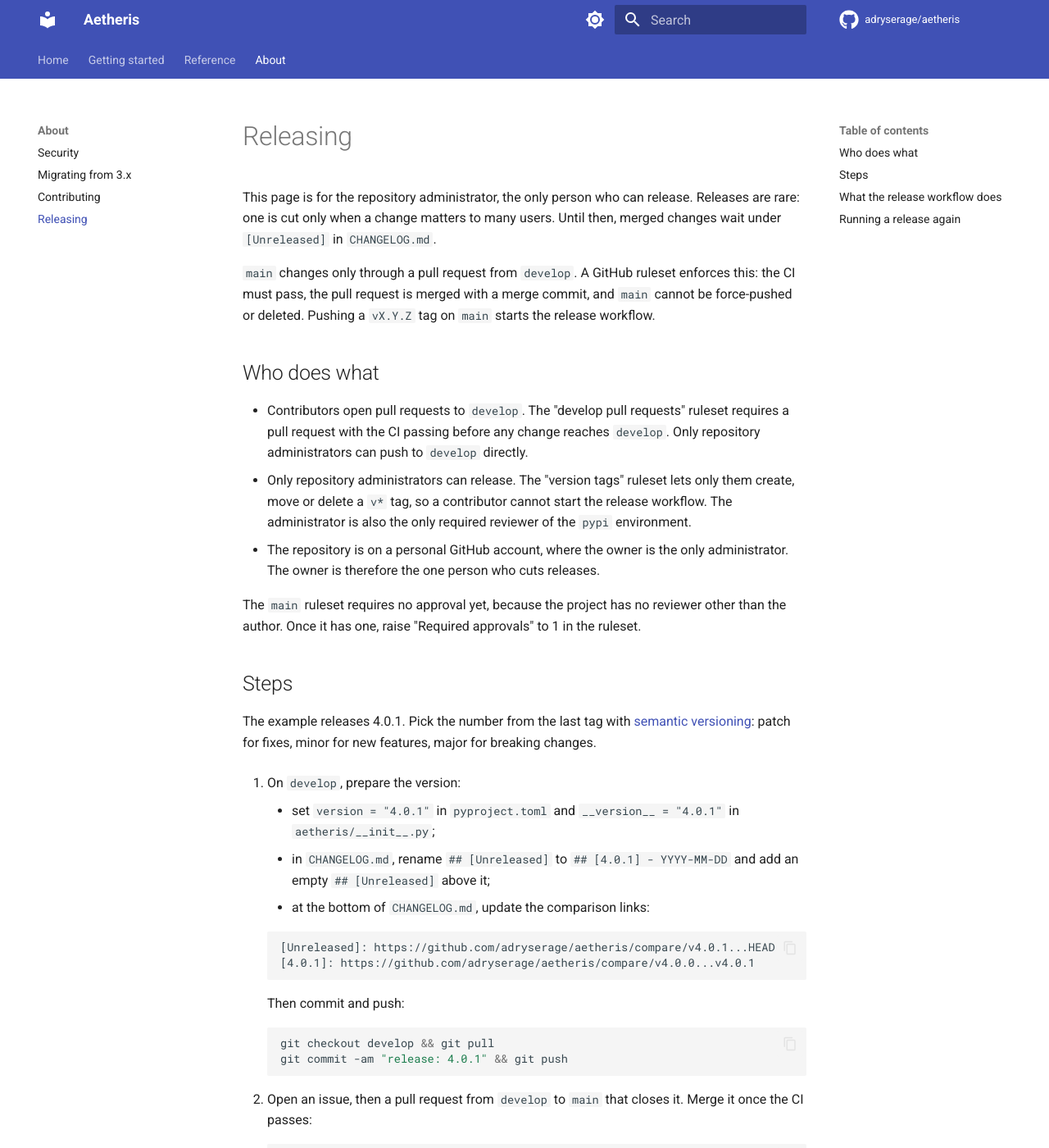
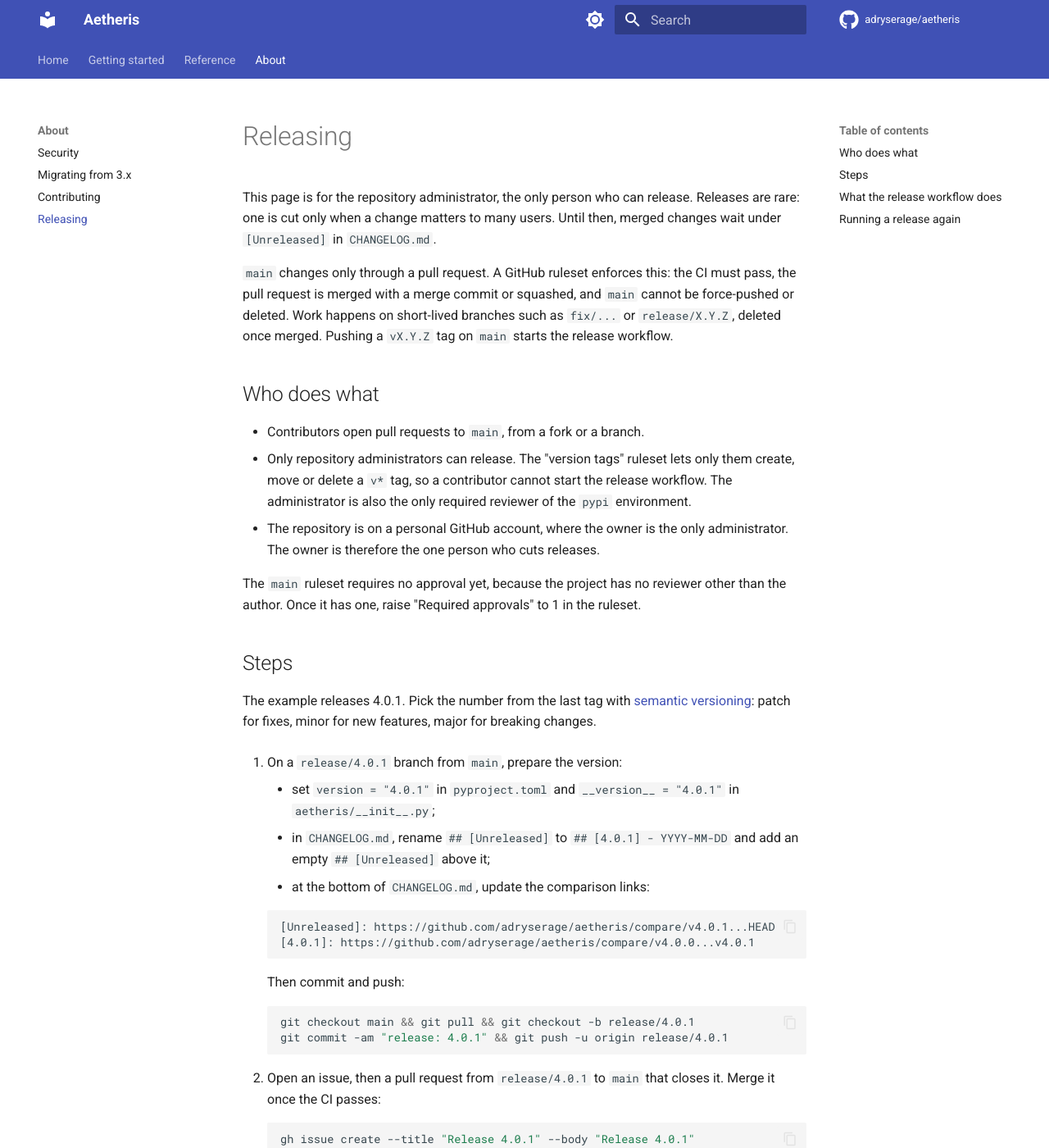
Before and after one commit to adryserage/Aetheris, an MkDocs documentation site: the page built from docs/releasing.md, in a window 1280 px wide and 1400 px high. Shown: the whole window at 82% size. Built offline with MkDocs 1.6.1 and Material for MkDocs 9.7.7, drawn with Linux system fonts in a browser that asks for light colours; comment, search, counter and statistics services are not loaded; some of the changed text lies outside the part shown.

Commit message:
chore: la branche develop disparaît, les PR visent main
CI, Dependabot, README, CONTRIBUTING et docs/releasing.md suivent : le travail passe par des branches courtes (fix/..., release/X.Y.Z) ou des forks, avec une PR vers main.

Suivi : AETHERIS-31

````diff
--- a/docs/contributing.md
+++ b/docs/contributing.md
@@ -7,7 +7,7 @@ The full guide is [CONTRIBUTING.md](https://github.com/adryserage/aetheris/blob/
 - reporting a bug, a crash or a false positive;
 - proposing a new rule, with an issue form or a pull request;
 - setting up a development environment and running the tests;
-- opening a pull request against the `develop` branch.
+- opening a pull request against the `main` branch.
 
 Report security issues privately, as described in [Security](security.md).
 
--- a/docs/releasing.md
+++ b/docs/releasing.md
@@ -2,11 +2,11 @@
 
 This page is for the repository administrator, the only person who can release. Releases are rare: one is cut only when a change matters to many users. Until then, merged changes wait under `[Unreleased]` in `CHANGELOG.md`.
 
-`main` changes only through a pull request from `develop`. A GitHub ruleset enforces this: the CI must pass, the pull request is merged with a merge commit, and `main` cannot be force-pushed or deleted. Pushing a `vX.Y.Z` tag on `main` starts the release workflow.
+`main` changes only through a pull request. A GitHub ruleset enforces this: the CI must pass, the pull request is merged with a merge commit or squashed, and `main` cannot be force-pushed or deleted. Work happens on short-lived branches such as `fix/...` or `release/X.Y.Z`, deleted once merged. Pushing a `vX.Y.Z` tag on `main` starts the release workflow.
 
 ## Who does what
 
-- Contributors open pull requests to `develop`. The "develop pull requests" ruleset requires a pull request with the CI passing before any change reaches `develop`. Only repository administrators can push to `develop` directly.
+- Contributors open pull requests to `main`, from a fork or a branch.
 - Only repository administrators can release. The "version tags" ruleset lets only them create, move or delete a `v*` tag, so a contributor cannot start the release workflow. The administrator is also the only required reviewer of the `pypi` environment.
 - The repository is on a personal GitHub account, where the owner is the only administrator. The owner is therefore the one person who cuts releases.
 
@@ -16,7 +16,7 @@ The `main` ruleset requires no approval yet, because the project has no reviewer
 
 The example releases 4.0.1. Pick the number from the last tag with [semantic versioning](https://semver.org): patch for fixes, minor for new features, major for breaking changes.
 
-1. On `develop`, prepare the version:
+1. On a `release/4.0.1` branch from `main`, prepare the version:
 
     - set `version = "4.0.1"` in `pyproject.toml` and `__version__ = "4.0.1"` in `aetheris/__init__.py`;
     - in `CHANGELOG.md`, rename `## [Unreleased]` to `## [4.0.1] - YYYY-MM-DD` and add an empty `## [Unreleased]` above it;
@@ -30,32 +30,26 @@ The example releases 4.0.1. Pick the number from the last tag with [semantic ver
     Then commit and push:
 
     ```bash
-    git checkout develop && git pull
-    git commit -am "release: 4.0.1" && git push
+    git checkout main && git pull && git checkout -b release/4.0.1
+    git commit -am "release: 4.0.1" && git push -u origin release/4.0.1
     ```
 
-2. Open an issue, then a pull request from `develop` to `main` that closes it. Merge it once the CI passes:
+2. Open an issue, then a pull request from `release/4.0.1` to `main` that closes it. Merge it once the CI passes:
 
     ```bash
     gh issue create --title "Release 4.0.1" --body "Release 4.0.1"
-    gh pr create --base main --head develop --title "release: 4.0.1" --body "Closes #<issue>"
+    gh pr create --base main --head release/4.0.1 --title "release: 4.0.1" --body "Closes #<issue>"
     gh pr checks <pr> --watch
     gh pr merge <pr> --merge
     ```
 
-3. Bring `develop` level with `main`:
+3. Check the version number, then tag `main` and push the tag. The tag push cannot be undone: the GitHub release and the documentation go public a few minutes later, without waiting for any approval.
 
     ```bash
-    git fetch origin && git merge --ff-only origin/main && git push
+    git checkout main && git pull && git tag v4.0.1 && git push origin v4.0.1
     ```
 
-4. Check the version number, then tag `main` and push the tag. The tag push cannot be undone: the GitHub release and the documentation go public a few minutes later, without waiting for any approval.
-
-    ```bash
-    git tag v4.0.1 origin/main && git push origin v4.0.1
-    ```
-
-5. Approve the publication. In the Actions tab, open the "Release" run, click "Review deployments", select `pypi` and click "Approve".
+4. Approve the publication. In the Actions tab, open the "Release" run, click "Review deployments", select `pypi` and click "Approve".
 
 ## What the release workflow does
 
````
Also changed, not shown: CHANGELOG.md (+4 -0 lines), CONTRIBUTING.md (+2 -3 lines), README.fr.md (+1 -1 lines), README.md (+1 -1 lines), 2 other files.
